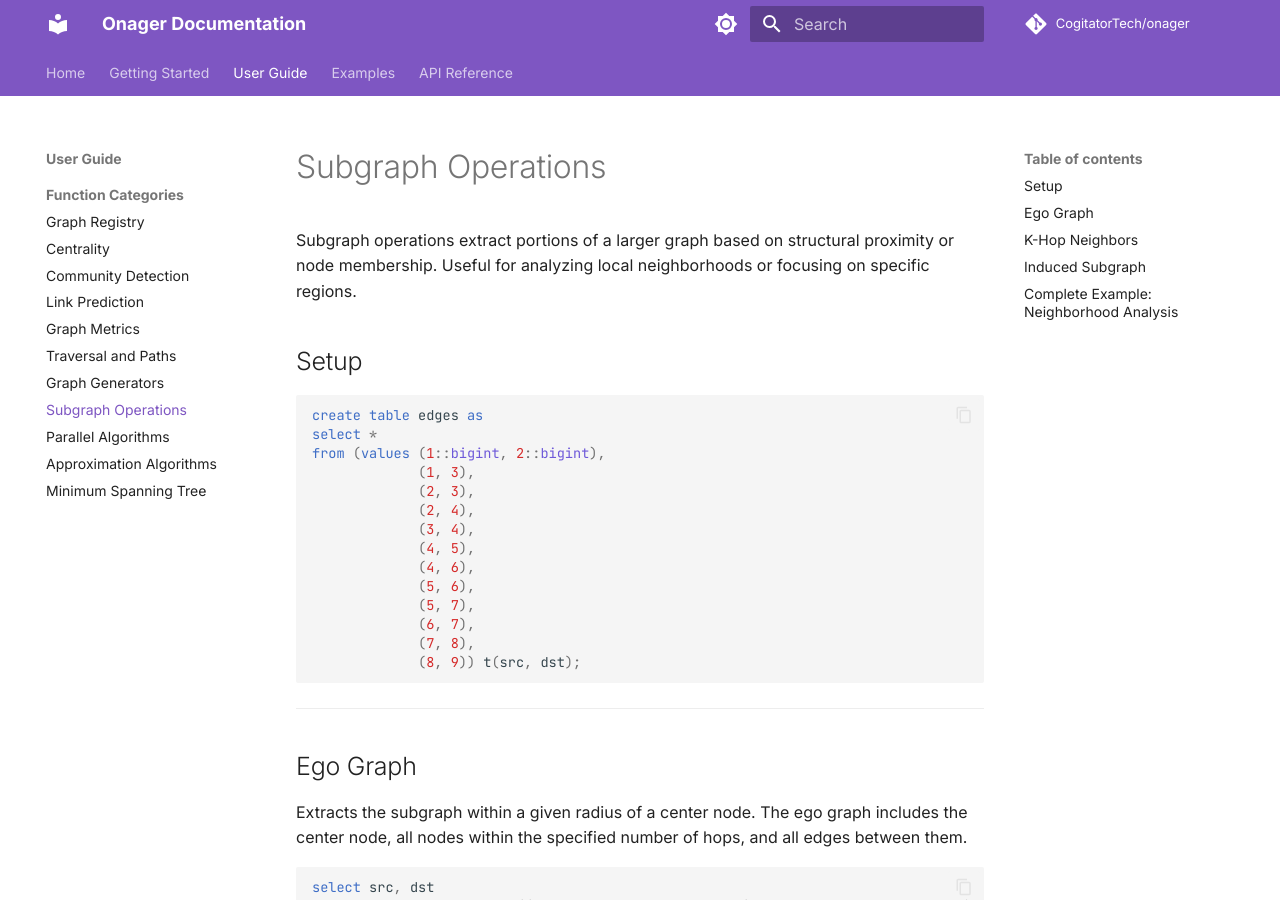
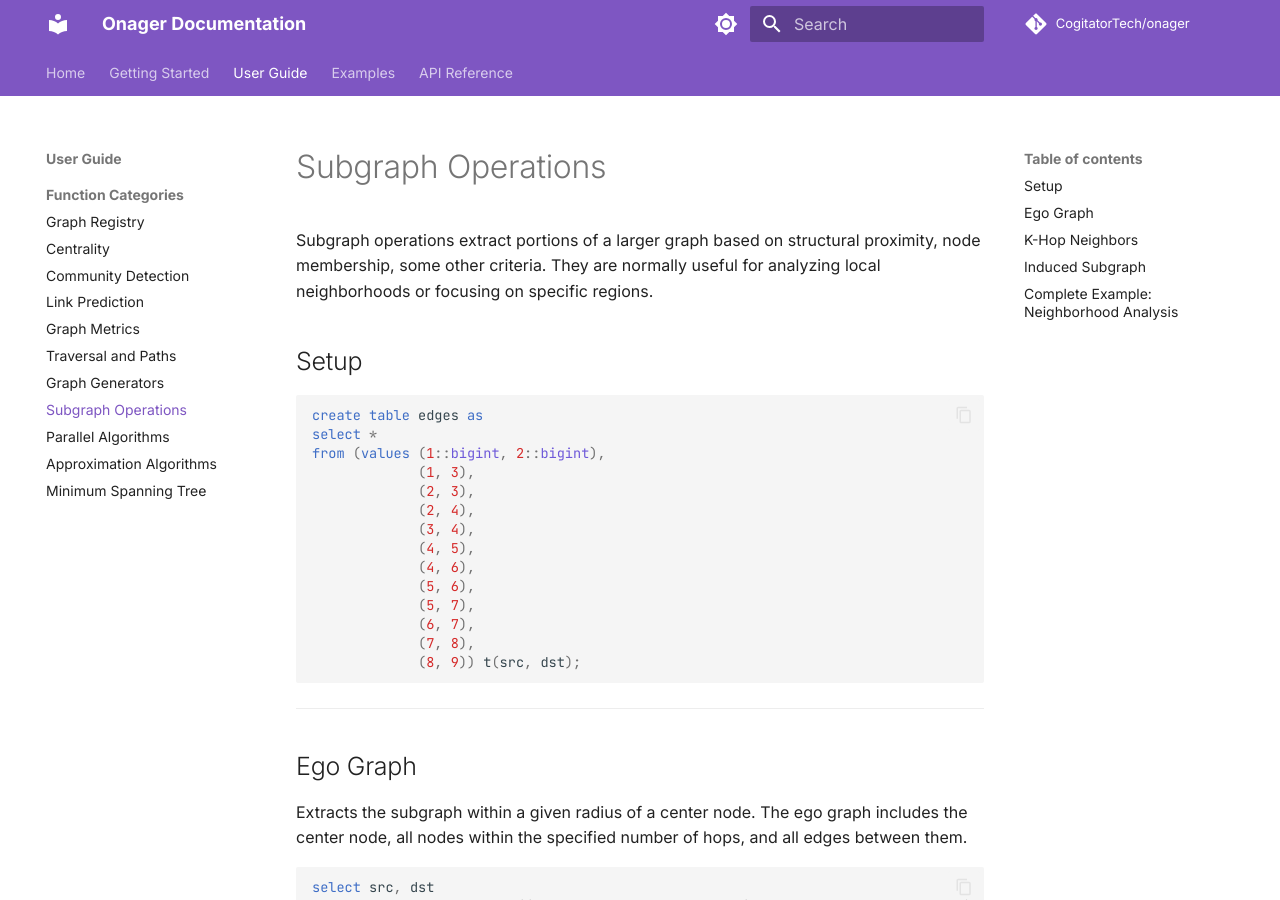
Before and after one commit to CogitatorTech/onager, an MkDocs documentation site: the page built from docs/guide/subgraphs.md, in a window 1280 px wide and 900 px high. Built offline with MkDocs 1.6.1 and Material for MkDocs 9.7.7, drawn with Linux system fonts in a browser that asks for light colours; comment, search, counter and statistics services are not loaded.

````diff
--- a/docs/guide/subgraphs.md
+++ b/docs/guide/subgraphs.md
@@ -5,8 +5,8 @@ description: Extract portions of a graph around specific nodes.
 
 # Subgraph Operations
 
-Subgraph operations extract portions of a larger graph based on structural proximity or node membership.
-Useful for analyzing local neighborhoods or focusing on specific regions.
+Subgraph operations extract portions of a larger graph based on structural proximity, node membership, some other criteria.
+They are normally useful for analyzing local neighborhoods or focusing on specific regions.
 
 ## Setup
 
@@ -65,7 +65,8 @@ from onager_sub_ego_graph((select src, dst from edges), center := 4, radius := 3
 
 ## K-Hop Neighbors
 
-Returns all nodes within k hops of a starting node. Unlike ego graph, this returns only node IDs, not edges.
+Returns all nodes within k hops of a starting node.
+Unlike ego graph, this returns only node IDs, not edges.
 
 ```sql
 select node_id
````
Also changed, not shown: README.md (+1 -1 lines), 2 other files.
